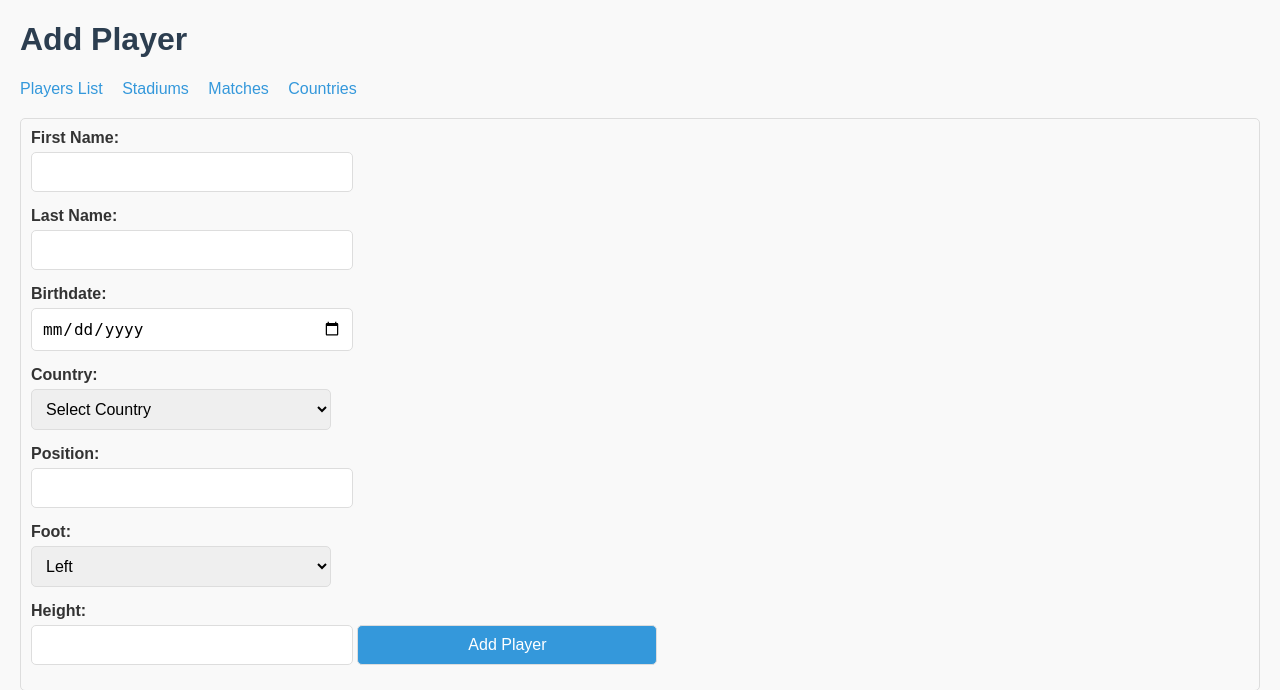
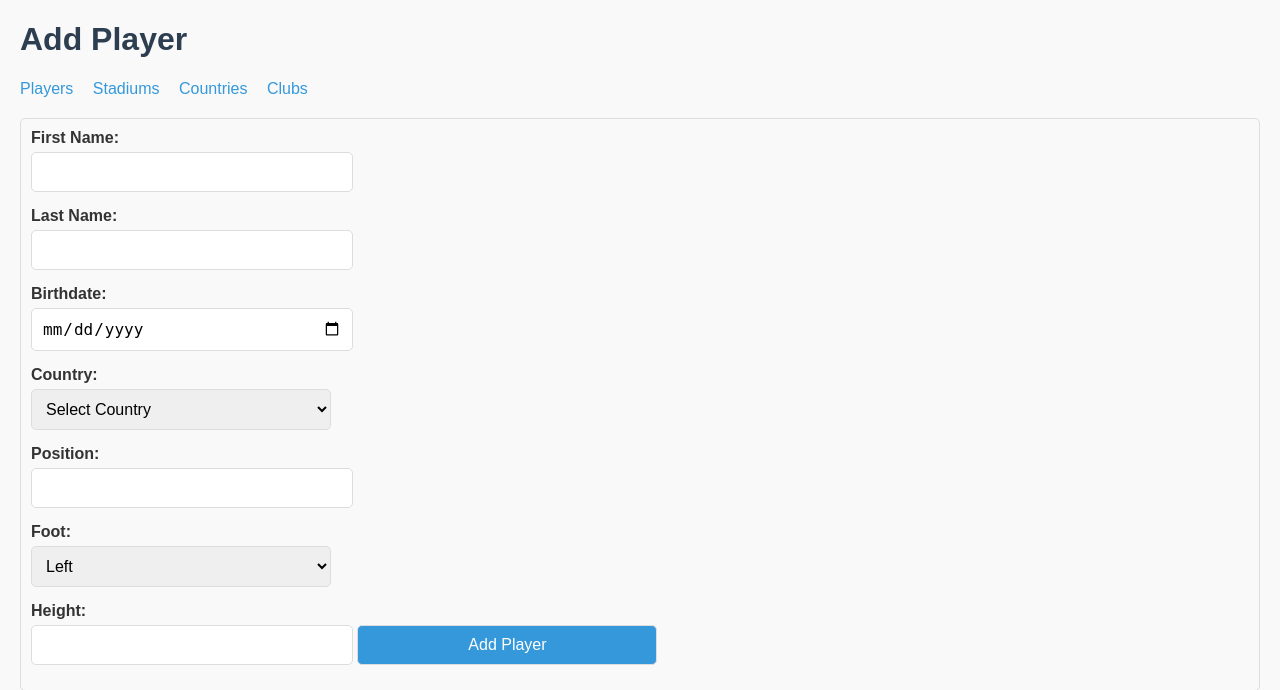
Before and after one commit to serhatdanisan/blg317-database-project, a Flask app: page /player/add in a window 1280 px wide. Shown: the top 690 px of the page. Run offline with Flask 3, Linux system fonts and the light colour scheme; data that the repository does not hold is empty; some libraries are stand-ins or nearby versions.

Commit message:
Update base.html
some links  changed

```diff
--- a/app/templates/base.html
+++ b/app/templates/base.html
@@ -13,10 +13,10 @@
         <h1>{% block header %}Football App{% endblock %}</h1>
         <nav>
             <ul>
-                <li><a href="{{ url_for('player.get_players') }}">Players List</a></li>
+                <li><a href="{{ url_for('player.get_players') }}">Players</a></li>
                 <li><a href="{{ url_for('stadium.get_stadiums') }}">Stadiums</a></li>
-                <li><a href="{{ url_for('match.get_matches') }}">Matches</a></li>
                 <li><a href="{{ url_for('country.get_countries') }}">Countries</a></li>
+                <li><a href="{{ url_for('club.get_clubs') }}">Clubs</a></li>
             </ul>
         </nav>
     </header>
```
